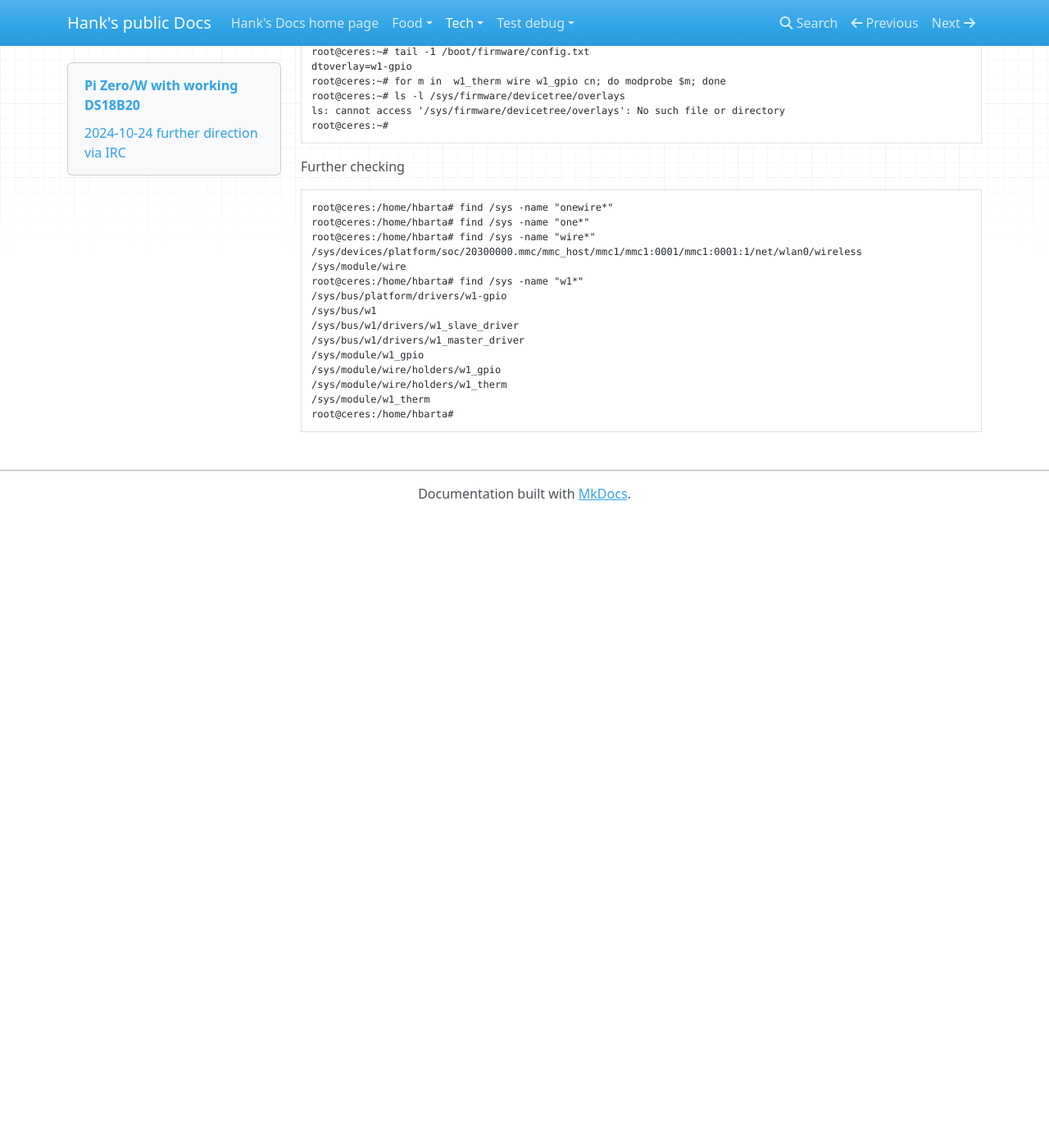
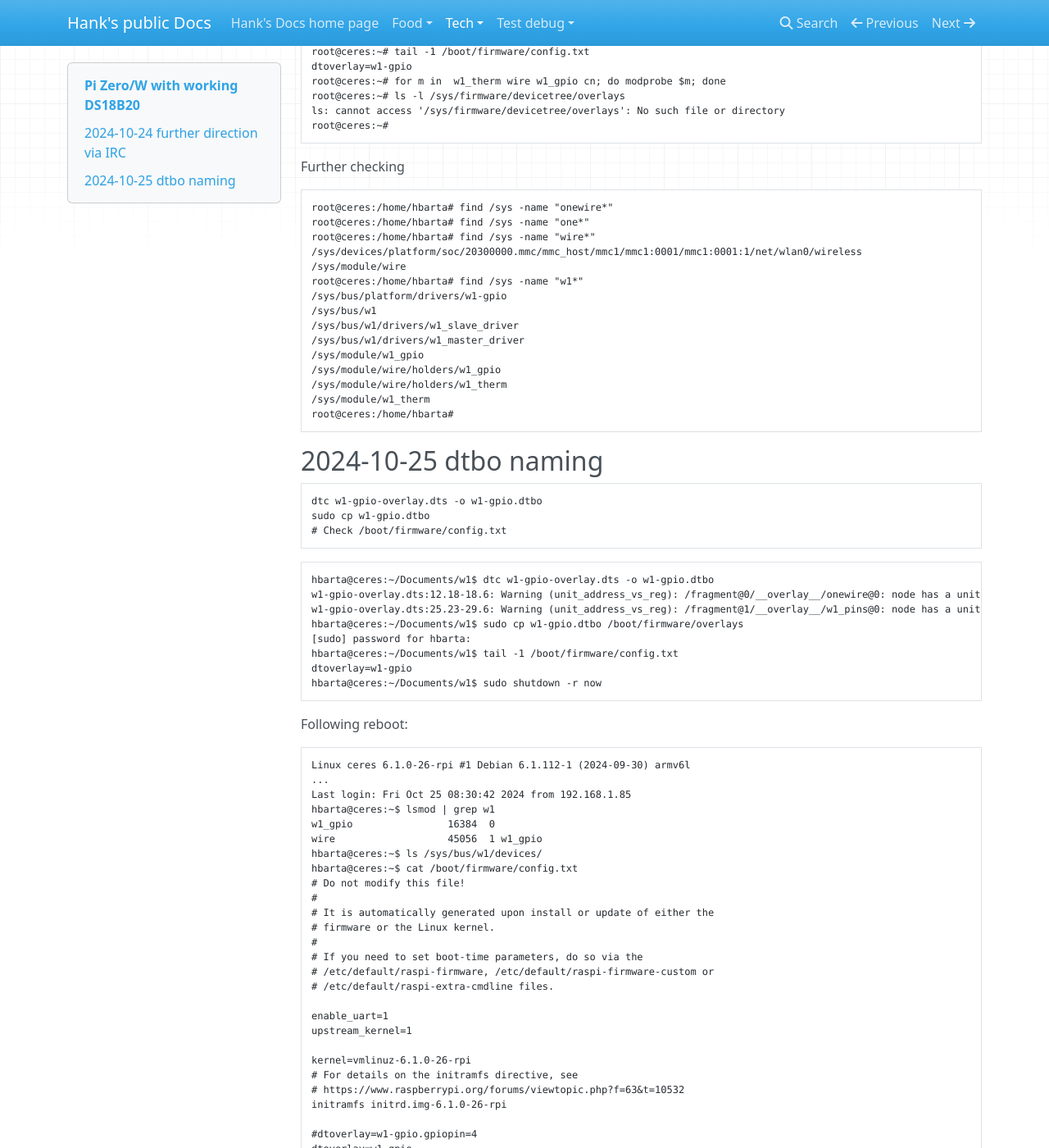
Before and after one commit to HankB/MkDocs-blog, an MkDocs documentation site: the page built from docs/tech/Pi-Zero_Debian_DS18B20.md, in a window 1280 px wide and 1400 px high, scrolled down 3524 px. Shown: the whole window at 82% size. Built offline with MkDocs 1.6.1, drawn with Linux system fonts in a browser that asks for light colours; nearby versions of some CDN libraries; before the commit the page ends 4154 px from its top, so only the background shows below that; some of the changed text lies outside the part shown.

Commit message:
rename dtbo

````diff
--- a/docs/tech/Pi-Zero_Debian_DS18B20.md
+++ b/docs/tech/Pi-Zero_Debian_DS18B20.md
@@ -222,3 +222,80 @@ root@ceres:/home/hbarta# find /sys -name "w1*"
 /sys/module/w1_therm
 root@ceres:/home/hbarta#
 ```
+
+## 2024-10-25 dtbo naming
+
+```text
+dtc w1-gpio-overlay.dts -o w1-gpio.dtbo
+sudo cp w1-gpio.dtbo
+# Check /boot/firmware/config.txt
+```
+
+```text
+hbarta@ceres:~/Documents/w1$ dtc w1-gpio-overlay.dts -o w1-gpio.dtbo
+w1-gpio-overlay.dts:12.18-18.6: Warning (unit_address_vs_reg): /fragment@0/__overlay__/onewire@0: node has a unit name, but no reg or ranges property
+w1-gpio-overlay.dts:25.23-29.6: Warning (unit_address_vs_reg): /fragment@1/__overlay__/w1_pins@0: node has a unit name, but no reg or ranges property
+hbarta@ceres:~/Documents/w1$ sudo cp w1-gpio.dtbo /boot/firmware/overlays
+[sudo] password for hbarta:
+hbarta@ceres:~/Documents/w1$ tail -1 /boot/firmware/config.txt
+dtoverlay=w1-gpio
+hbarta@ceres:~/Documents/w1$ sudo shutdown -r now
+```
+
+Following reboot:
+
+```text
+Linux ceres 6.1.0-26-rpi #1 Debian 6.1.112-1 (2024-09-30) armv6l
+...
+Last login: Fri Oct 25 08:30:42 2024 from 192.168.1.85
+hbarta@ceres:~$ lsmod | grep w1
+w1_gpio                16384  0
+wire                   45056  1 w1_gpio
+hbarta@ceres:~$ ls /sys/bus/w1/devices/
+hbarta@ceres:~$ cat /boot/firmware/config.txt
+# Do not modify this file!
+#
+# It is automatically generated upon install or update of either the
+# firmware or the Linux kernel.
+#
+# If you need to set boot-time parameters, do so via the
+# /etc/default/raspi-firmware, /etc/default/raspi-firmware-custom or
+# /etc/default/raspi-extra-cmdline files.
+
+enable_uart=1
+upstream_kernel=1
+
+kernel=vmlinuz-6.1.0-26-rpi
+# For details on the initramfs directive, see
+# https://www.raspberrypi.org/forums/viewtopic.php?f=63&t=10532
+initramfs initrd.img-6.1.0-26-rpi
+
+#dtoverlay=w1-gpio.gpiopin=4
+dtoverlay=w1-gpio
+hbarta@ceres:~$ ls /boot/firmware/overlays
+w1-gpio.dtbo
+hbarta@ceres:~$ cat /sys/kernel/debug/devices_deferred
+cat: /sys/kernel/debug/devices_deferred: Permission denied
+hbarta@ceres:~$ sudo cat /sys/kernel/debug/devices_deferred
+[sudo] password for hbarta:
+hbarta@ceres:~$ ls -l /sys/firmware/devicetree/overlays
+ls: cannot access '/sys/firmware/devicetree/overlays': No such file or directory
+hbarta@ceres:~$
+hbarta@ceres:~$ sudo modprobe w1_therm
+hbarta@ceres:~$ ls -l /sys/firmware/devicetree/overlays
+ls: cannot access '/sys/firmware/devicetree/overlays': No such file or directory
+hbarta@ceres:~$ ls /sys/bus/w1/devices/
+hbarta@ceres:~$ lsmod | grep w1
+w1_therm               28672  0
+w1_gpio                16384  0
+wire                   45056  2 w1_gpio,w1_therm
+hbarta@ceres:~$
+```
+
+Difference: module `w1_gpio` loaded automatically. `w1_therm` did not.
+
+```text
+fdtoverlay -i /boot/firmware/bcm2835-rpi-zero-w.dtb -o /tmp/lala.dtb /boot/firmware/overlays/w1-gpio.dtbo
+```
+
+Produces no errors/warnings
````
